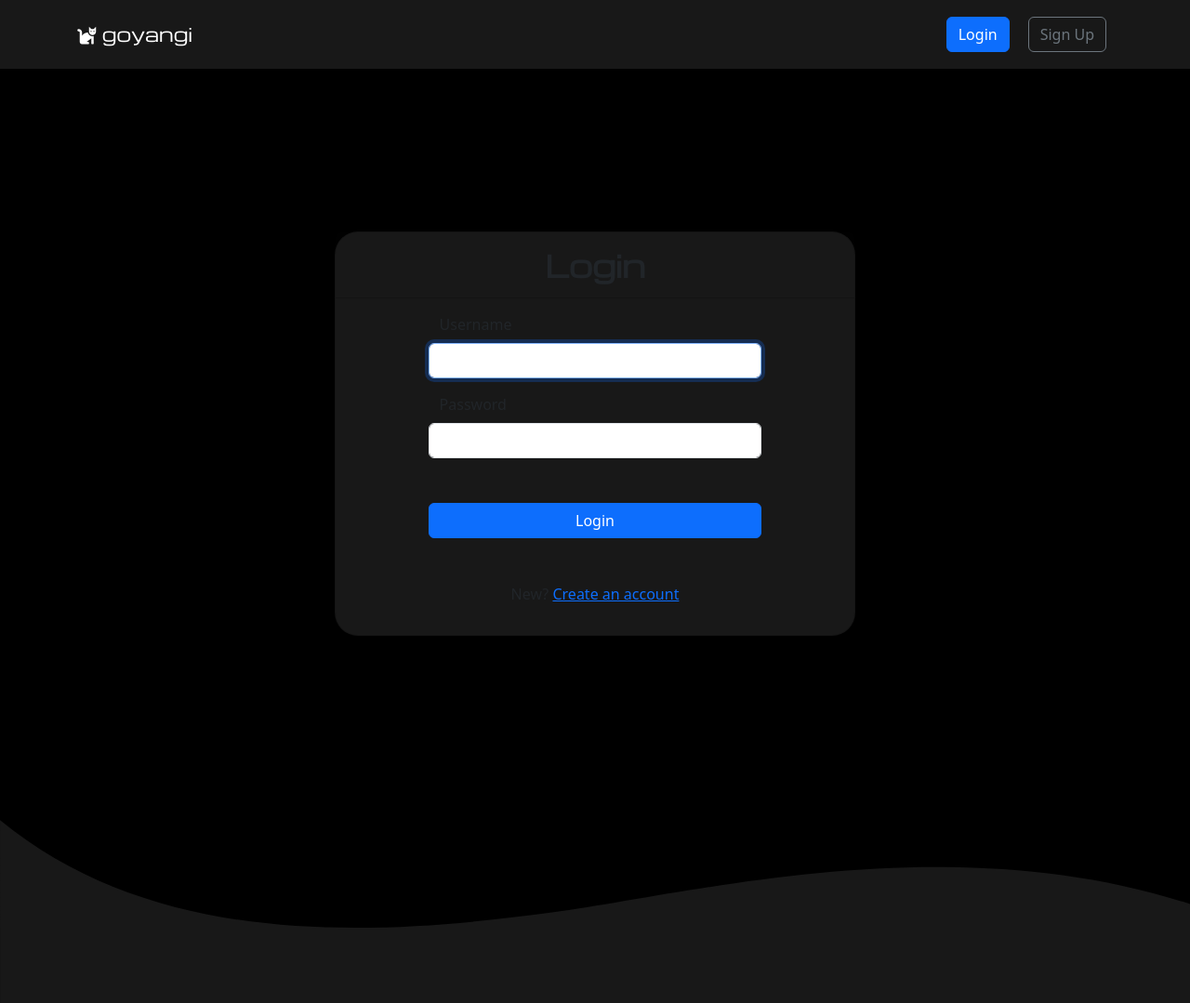
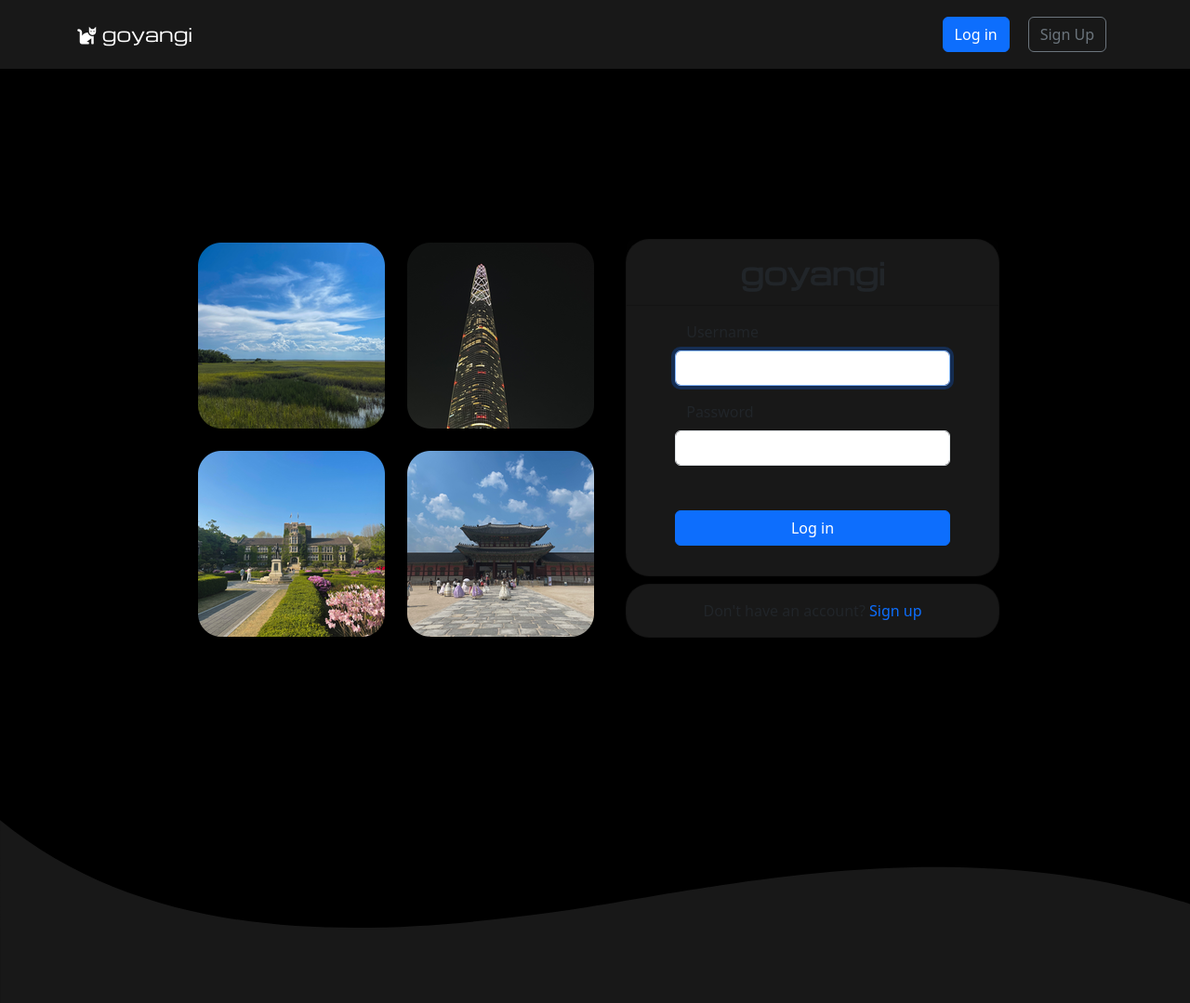
Before and after one commit to toobatux/Photo-App, a Django app: page /login/ in a window 1280 px wide. Shown: the top 1079 px of the page at 93% size. Run offline with Django 5.2, Linux system fonts and the light colour scheme; some libraries are stand-ins or nearby versions.

Commit message:
login/signup improvements

```diff
--- a/picsapp/home/templates/home/base.html
+++ b/picsapp/home/templates/home/base.html
@@ -22,6 +22,7 @@
     <body class="body-background" style="color: lightgray;">
         {% include 'home/navbar.html' %}
 
+        <!-- <div style="min-height: 100vh;"> -->
         <div style="min-height: 100vh;">
             <div class="row mb-3"></div>
             <div class="container">
--- a/picsapp/home/templates/home/navbar.html
+++ b/picsapp/home/templates/home/navbar.html
@@ -28,7 +28,7 @@
       </li>
       {% else %}
       <li class="nav-item">
-          <a class="nav-link active me-1 btn pt-0 pb-0" aria-current="page" href="{% url 'login' %}"><button class="btn btn-primary mt-0 mb-0 michroma-regular">Login</button></a>
+          <a class="nav-link active me-1 btn pt-0 pb-0" aria-current="page" href="{% url 'login' %}"><button class="btn btn-primary mt-0 mb-0 michroma-regular">Log in</button></a>
       </li>
       <li class="nav-item">
           <a class="nav-link active pt-0 pb-0" aria-current="page" href="{% url 'signup' %}"><button class="btn btn-outline-secondary mt-0 mb-0 michroma-regular">Sign Up</button></a>
--- a/picsapp/home/templates/registration/login.html
+++ b/picsapp/home/templates/registration/login.html
@@ -1,4 +1,4 @@
-{% extends 'home/base.html' %} {% block content %}
+{% extends 'home/base.html' %} {% block content %} {% load static %}
 
 {% if messages %}
 <div class="sticky-top" style="top: 90px;">
@@ -16,9 +16,14 @@
 {% endif %}
 
 <div class="container d-flex justify-content-center" style="margin-top: 175px;">
-    <div class="card post-background" style="width: 35rem; border-radius: 25px;">
+    <div class="row d-flex justify-content-center align-items-center">
+        <div class="col-auto d-none d-lg-block">
+            <img src="{% static 'home/pics.png' %}"/>
+        </div>
+        <div class="col">
+            <div class="card post-background" style="width: 25.1rem; border-radius: 25px;">
                 <div class="card-header text-center">
-            <h2 class="mt-2 mb-2 michroma-regular"><b>Login</b></h2>
+                    <h2 class="mt-2 mb-2 michroma-regular"><b>goyangi</b></h2>
                 </div>
                 <div class="card-body">
                     <div class="container ps-5 pe-5 d-flex justify-content-center align-items-center">
@@ -32,13 +37,21 @@
                               <label for="id_password" class="form-label">Password</label>
                               <input id="id_password" class="form-control" type="password" name="password" autocomplete="current-password" required="">
                             </div>
-                    <div class="row mt-5">
-                        <button class="btn btn-primary" type="submit">Login</button>
-                    </div>
-                    <div class="row mt-5 text-center">
-                        <p>New? <a href="{% url 'signup' %}">Create an account</a></p>
+                            <div class="row mt-5 mb-3">
+                                <button class="btn btn-primary" type="submit">Log in</button>
                             </div>
                         </form>
+                    </div>
+                </div>
+            </div>
+            <div class="card post-background mt-2" style="width: 25.1rem; border-radius: 25px;">
+                <div class="card-body">
+                    <div class="container ps-5 pe-5 d-flex justify-content-center align-items-center">
+                        <div class="row text-center">
+                            <p class="mb-0">Don't have an account? <a href="{% url 'signup' %}" style="text-decoration: none;">Sign up</a></p>
+                        </div>
+                    </div>
+                </div>
             </div>
         </div>
     </div>
```
Also changed, not shown: picsapp/home/templates/registration/signup.html (+15 -5 lines), picsapp/db.sqlite3, picsapp/static/home/pics.png (added). Lines whose indentation alone changed are shown as unchanged.
